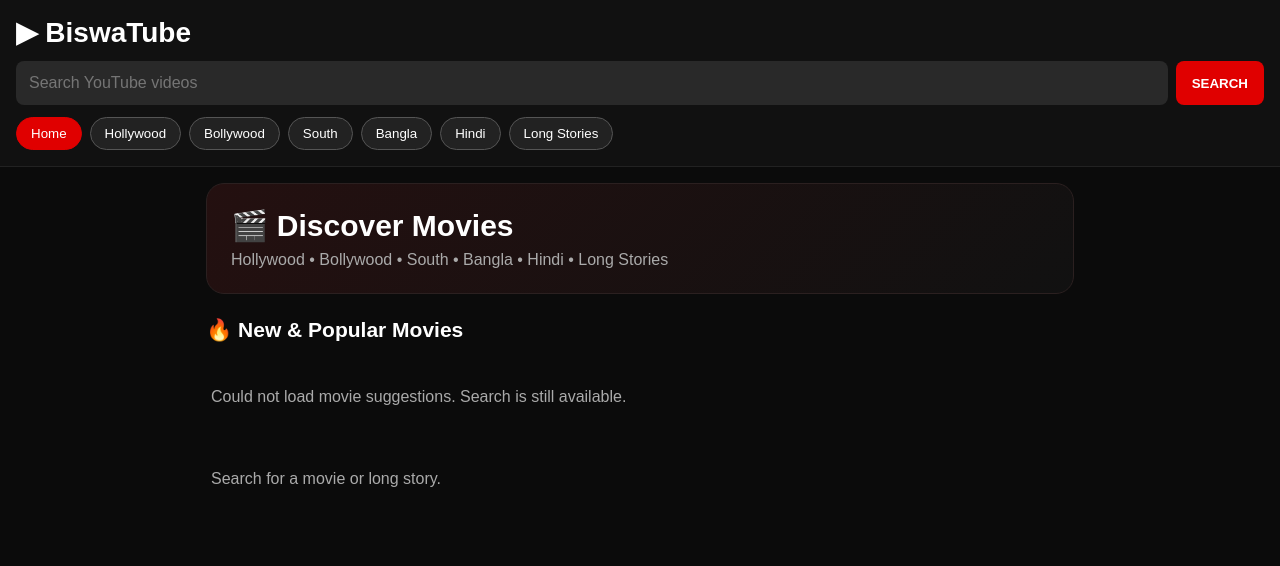
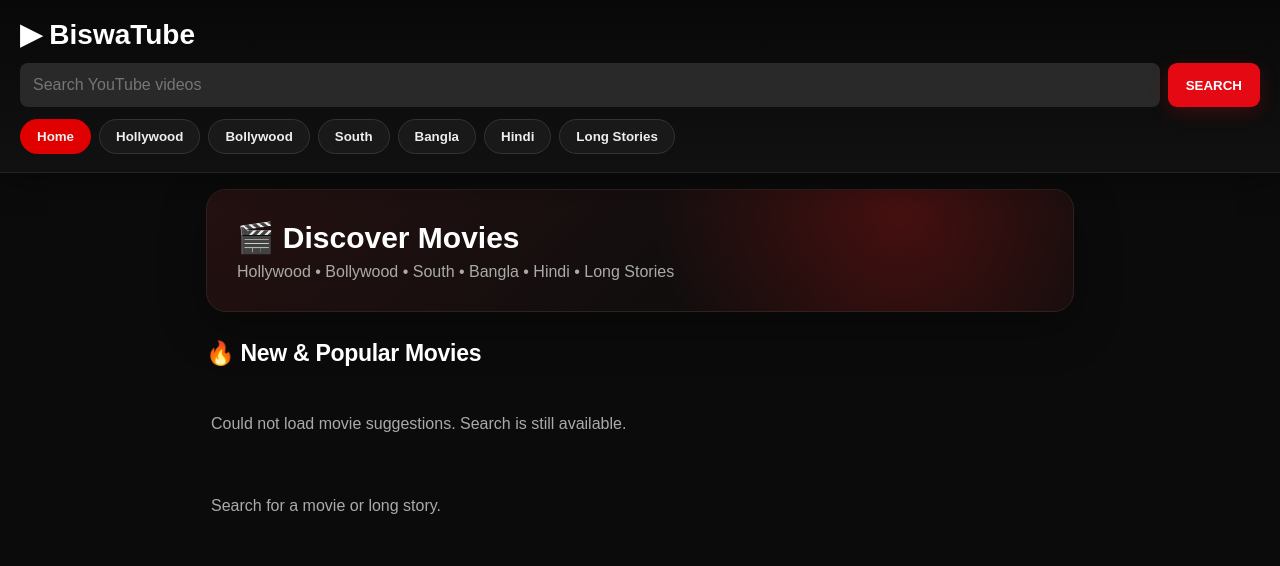
Before and after one commit to barmanbiswa131-design/Biswajit-Barman, a plain HTML site: page index.html in a window 1280 px wide. Drawn offline with Linux system fonts and the light colour scheme; no server answers.

Commit message:
Polish BiswaTube with cinematic UI and clickable thumbnails

```diff
--- a/index.html
+++ b/index.html
@@ -6,12 +6,12 @@
 <title>BiswaTube</title>
 <style>
 *{box-sizing:border-box}body{margin:0;background:#0b0b0b;color:#fff;font-family:Arial,sans-serif}
-header{position:sticky;top:0;background:#111;padding:16px;z-index:5;border-bottom:1px solid #222}h1{margin:0 0 12px;font-size:28px}
-.row{display:flex;gap:8px}.row input{flex:1;padding:13px;border:0;border-radius:8px;background:#292929;color:#fff;font-size:16px;outline:none}.row button{padding:0 16px;border:0;border-radius:8px;background:#e00000;color:#fff;font-weight:bold}
-.chips{display:flex;gap:8px;overflow:auto;margin-top:12px}.chips button{white-space:nowrap;border:1px solid #555;background:#222;color:#fff;border-radius:20px;padding:8px 14px}.chips button:first-child{background:#e00000;border-color:#e00000}
-main{padding:16px;max-width:900px;margin:auto}.msg{padding:32px 5px;color:#aaa}.hero{background:linear-gradient(135deg,#241010,#111);border:1px solid #2b2020;border-radius:18px;padding:24px;margin-bottom:24px}.hero-title{font-size:30px;font-weight:900}.hero-sub{color:#aaa;margin-top:8px}.home-section{margin-bottom:28px}.section{font-size:21px;font-weight:bold;margin:8px 0 14px}
-.grid{display:grid;grid-template-columns:repeat(auto-fit,minmax(260px,1fr));gap:14px}.card{background:#181818;border-radius:12px;overflow:hidden;box-shadow:0 2px 8px #000}
-.thumb{width:100%;display:block;aspect-ratio:16/9;object-fit:cover;background:#333}.info{padding:12px}.title{font-size:16px;font-weight:bold;line-height:1.35}.channel{color:#aaa;margin:7px 0 10px;font-size:13px}.watch{background:#e00000;color:#fff;border:0;border-radius:7px;padding:9px 13px;font-weight:bold}
+header{position:sticky;top:0;background:linear-gradient(180deg,#080808 0%,#111 100%);padding:18px 20px;z-index:5;border-bottom:1px solid #242424;box-shadow:0 8px 30px rgba(0,0,0,.35)}h1{margin:0 0 12px;font-size:28px}
+.row{display:flex;gap:8px}.row input{flex:1;padding:13px;border:0;border-radius:8px;background:#292929;color:#fff;font-size:16px;outline:none}.row button{padding:0 18px;border:0;border-radius:9px;background:#e50914;color:#fff;font-weight:800;box-shadow:0 5px 18px rgba(229,9,20,.22)}
+.chips{display:flex;gap:8px;overflow:auto;margin-top:12px}.chips button{white-space:nowrap;border:1px solid #333;background:#191919;color:#eee;border-radius:22px;padding:9px 16px;font-weight:700;transition:.18s}.chips button:hover{background:#2b2b2b;border-color:#555}.chips button:first-child{background:#e00000;border-color:#e00000}
+main{padding:16px;max-width:900px;margin:auto}.msg{padding:32px 5px;color:#aaa}.hero{background:radial-gradient(circle at 80% 20%,rgba(190,20,20,.32),transparent 35%),linear-gradient(135deg,#241010,#0d0d0d 70%);border:1px solid #302020;border-radius:20px;padding:30px;margin-bottom:28px;box-shadow:0 15px 45px rgba(0,0,0,.35)}.hero-title{font-size:30px;font-weight:900}.hero-sub{color:#aaa;margin-top:8px}.home-section{margin-bottom:28px}.section{font-size:23px;font-weight:900;margin:8px 0 16px;letter-spacing:-.3px}
+.grid{display:grid;grid-template-columns:repeat(auto-fit,minmax(240px,1fr));gap:18px}.card{background:#151515;border-radius:14px;overflow:hidden;box-shadow:0 8px 25px rgba(0,0,0,.35);border:1px solid #242424;cursor:pointer;transition:transform .18s ease,box-shadow .18s ease}.card:hover{transform:translateY(-3px);box-shadow:0 14px 35px rgba(0,0,0,.5)}
+.thumb{width:100%;display:block;aspect-ratio:16/9;object-fit:cover;background:#222;transition:transform .25s ease}.card:hover .thumb{transform:scale(1.02)}.info{padding:13px 14px 15px}.title{font-size:16px;font-weight:800;line-height:1.4}.channel{color:#aaa;margin:7px 0 10px;font-size:13px}.watch{background:#e00000;color:#fff;border:0;border-radius:7px;padding:9px 13px;font-weight:bold}
 #player{display:none;position:fixed;inset:0;background:rgba(0,0,0,.88);backdrop-filter:blur(10px);z-index:20;overflow:auto;padding:18px}
 .playerbox{width:min(1100px,100%);margin:0 auto;background:#101010;border:1px solid #2a2a2a;border-radius:18px;overflow:hidden;box-shadow:0 20px 70px #000}
 .playerbar{height:58px;display:flex;align-items:center;padding:0 16px;background:linear-gradient(135deg,#181818,#0d0d0d);position:sticky;top:0;z-index:2}
@@ -106,7 +106,9 @@ function card(v){
  const id=v.id.videoId,s=v.snippet;
  const c=document.createElement('div');c.className='card';
  c.innerHTML='<img class="thumb" src="'+(s.thumbnails.high?.url||s.thumbnails.medium?.url||'')+'"><div class="info"><div class="title"></div><div class="channel"></div><button class="watch">▶ WATCH</button></div>';
- c.querySelector('.title').textContent=s.title;c.querySelector('.channel').textContent=s.channelTitle;c.querySelector('.watch').onclick=()=>openPlayer(id,s.title,s.channelTitle);
+ c.querySelector('.title').textContent=s.title;c.querySelector('.channel').textContent=s.channelTitle;
+ c.onclick=()=>openPlayer(id,s.title,s.channelTitle);
+ c.querySelector('.watch').onclick=(e)=>{e.stopPropagation();openPlayer(id,s.title,s.channelTitle)};
  return c
 }
 async function api(q,max=12){
```
